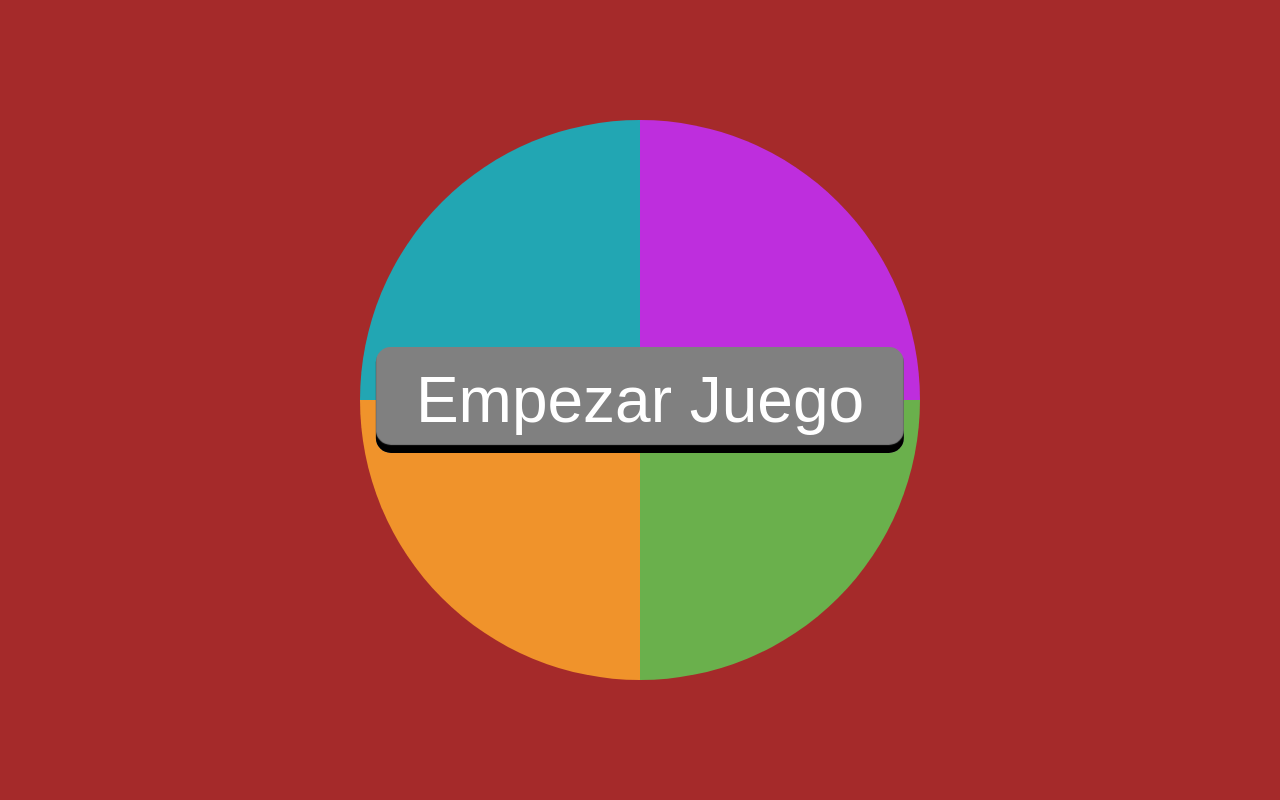
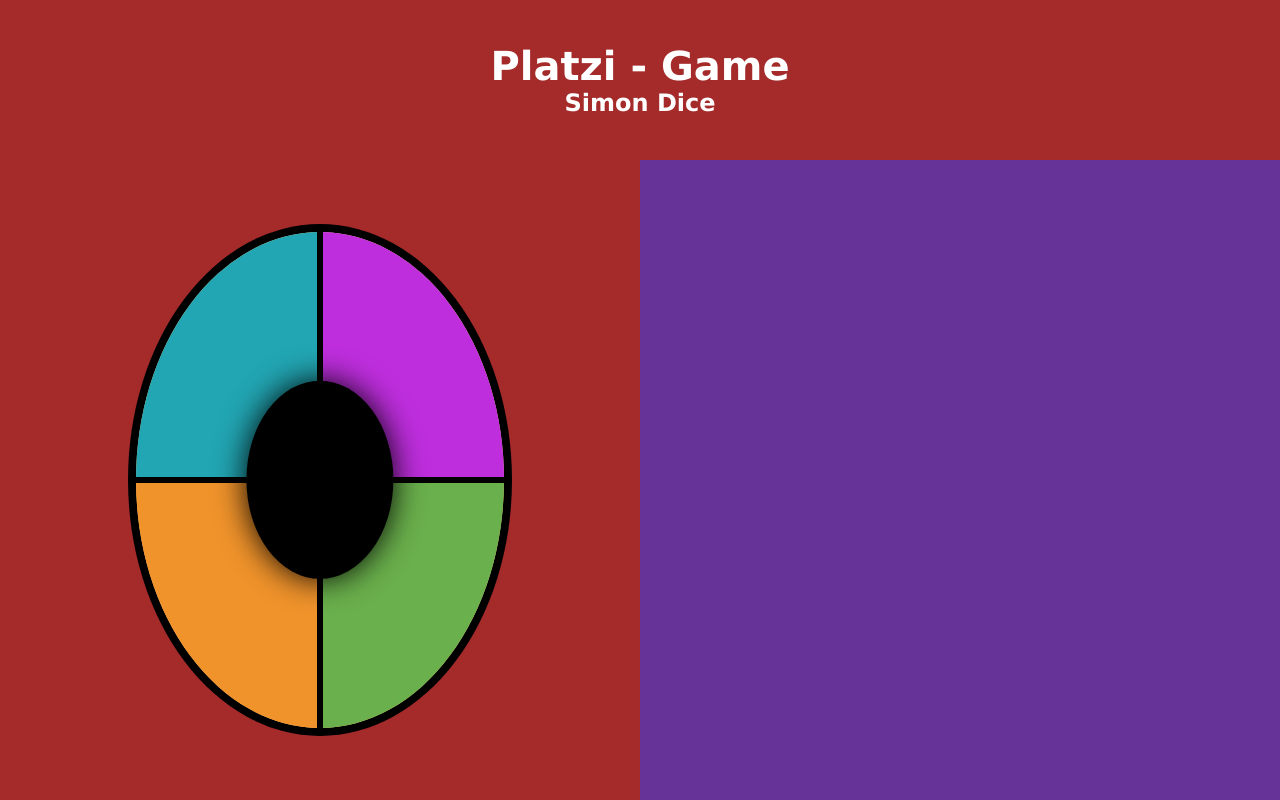
Before and after one commit to chjesus/Simon-Dice, a plain HTML site: page index.html in a window 1280 px wide. Drawn offline with Linux system fonts and the light colour scheme.

Commit message:
cambios del layout

```diff
--- a/css/style.css
+++ b/css/style.css
@@ -11,30 +11,76 @@ body{
     background-color: brown;
     width: 100%;
     height: 100vh;
+    display: grid;
+    grid-template-columns: 50% 50%;
+    grid-template-rows: 20% 80%;
+    grid-template-areas: "header header"
+                         "left right";
+                        }
+
+.title--grid{grid-area: header;}
+.container--grid{
+    grid-area: left;
+    display: grid;
+    grid-template: 1fr / 1fr;
+    justify-items: center;
+    align-items: center;
+}
+.options--grid{grid-area: right;}
+
+.title{
+    display: flex;
+    flex-direction: column;
+    justify-content: center;
+    align-items: center;
+    color: white;
 }
 
+h1{font-size: 2.5rem;}
+h2{font-size: 1.5rem;}
+
 .container{
-    width: 100vh;
-    height: 100vh;
-    margin: 0 auto;
-    display: grid;
-    grid-template-columns: 35% 35%;
-    grid-template-rows: 35% 35%;
-    align-content: center;
-    justify-content: center;
-    text-align: center;
+    width: 60%;
+    height: 80%;
+    display: inherit;
+    grid-template: repeat(2,50%) / repeat(2,50%);
+    background-color: #ffbe76;
+    border: .5rem solid black;
+    border-radius: 100%;
+    overflow: hidden;
     position: relative;
 }
 
-.color{cursor: pointer;}
+.circle{
+    width: 40%;
+    height: 40%;
+    background-color: black;
+    border-radius: 50%;
+    position: absolute;
+    top: 50%;
+    left: 50%;
+    transform: translate(-50%,-50%);
+    box-shadow: 0px 0px 2rem black;
+}
 
-.celeste{background-color: #22a6b3; border-top-left-radius: 100%;}
+.options{background-color: rebeccapurple;}
+
+
+.color{cursor: pointer; border: .2rem solid black;}
+
+.celeste,.violeta{border-top: none;}
+.celeste,.naranja{border-left: none;}
+.violeta,.verde{border-right: none;}
+.naranja,.verde{border-bottom: none;}
+
+
+.celeste{background-color: #22a6b3;}
 .celeste.light{background-color: #7ed6df}
-.violeta{background-color: #be2edd; border-top-right-radius: 100%;}
+.violeta{background-color: #be2edd;}
 .violeta.light{background-color: #e056fd}
-.naranja{background-color: #f0932b; border-bottom-left-radius: 100%;}
+.naranja{background-color: #f0932b;}
 .naranja.light{background-color: #ffbe76}
-.verde{background-color: #6ab04c; border-bottom-right-radius: 100%;}
+.verde{background-color: #6ab04c;}
 .verde.light{background-color: #badc58}
 
 .btn{
@@ -50,5 +96,6 @@ body{
     color: white;
     border-radius: 15px;
     box-shadow: inset 0 -.5rem 1px black;
+    display: none;
 }
 .btn--game{display: none;}
--- a/index.html
+++ b/index.html
@@ -8,13 +8,21 @@
     <title>Fundamentos Javascript</title>
 </head>
 <body>
-    <div class="container">
-        <div id="celeste" class="color celeste" data-color="celeste"></div>
-        <div id="violeta" class="color violeta" data-color="violeta"></div>
-        <div id="naranja" class="color naranja" data-color="naranja"></div>
-        <div id="verde" class="color verde" data-color="verde"></div>
-        <input id="btn" class="btn" type="button" value="Empezar Juego">
+    <div class="title title--grid">
+        <h1>Platzi - Game</h1>
+        <h2>Simon Dice</h2>
     </div>
+    <div class="container--grid">
+        <div class="container">
+            <div id="celeste" class="color celeste" data-color="celeste"></div>
+            <div id="violeta" class="color violeta" data-color="violeta"></div>
+            <div id="naranja" class="color naranja" data-color="naranja"></div>
+            <div id="verde" class="color verde" data-color="verde"></div>
+            <div class="circle"></div>
+            <!--<input id="btn" class="btn" type="button" value="Empezar Juego">-->
+        </div>
+    </div>
+    <div class="options options--grid"></div>
     <script src="js/main.js"></script>
 </body>
 </html>
--- a/js/main.js
+++ b/js/main.js
@@ -109,5 +109,5 @@ class Game{
 }
 
 $btn.addEventListener('click',()=>{
-    window.simonGame = new Game();
+    const simonGame = new Game();
 });
```
